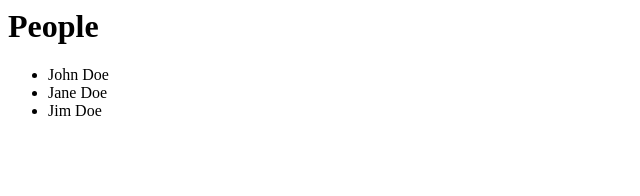
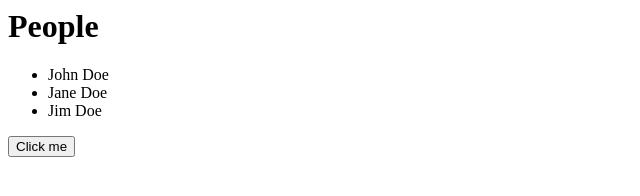
Before and after one commit to jbaisden/javascript-the-weird-parts, a plain HTML site: page index.html in a window 1280 px wide. Shown: the whole page, without its empty margins (0-640 px from the left). Drawn offline with Linux system fonts and the light colour scheme.

Commit message:
experiments

```diff
--- a/app.js
+++ b/app.js
@@ -6,6 +6,10 @@
 
 
 $(window).ready(function() {
+
+
+    let button = { ele: document.querySelector("#clicker")};
+    console.log(button);
 
     $("#formalSelection").on('change',  function() {
         console.log("changing greeting. Formal?: " + $('#formalSelection option:selected').val());
--- a/index.html
+++ b/index.html
@@ -11,6 +11,7 @@
             <li>Jane Doe</li>
             <li>Jim Doe</li>
         </ul>
+        <button id="clicker">Click me</button>
     </div>
 
     <script src="jquery-3.5.1.js"></script>
```
Also changed, not shown: next steps after class.txt.
